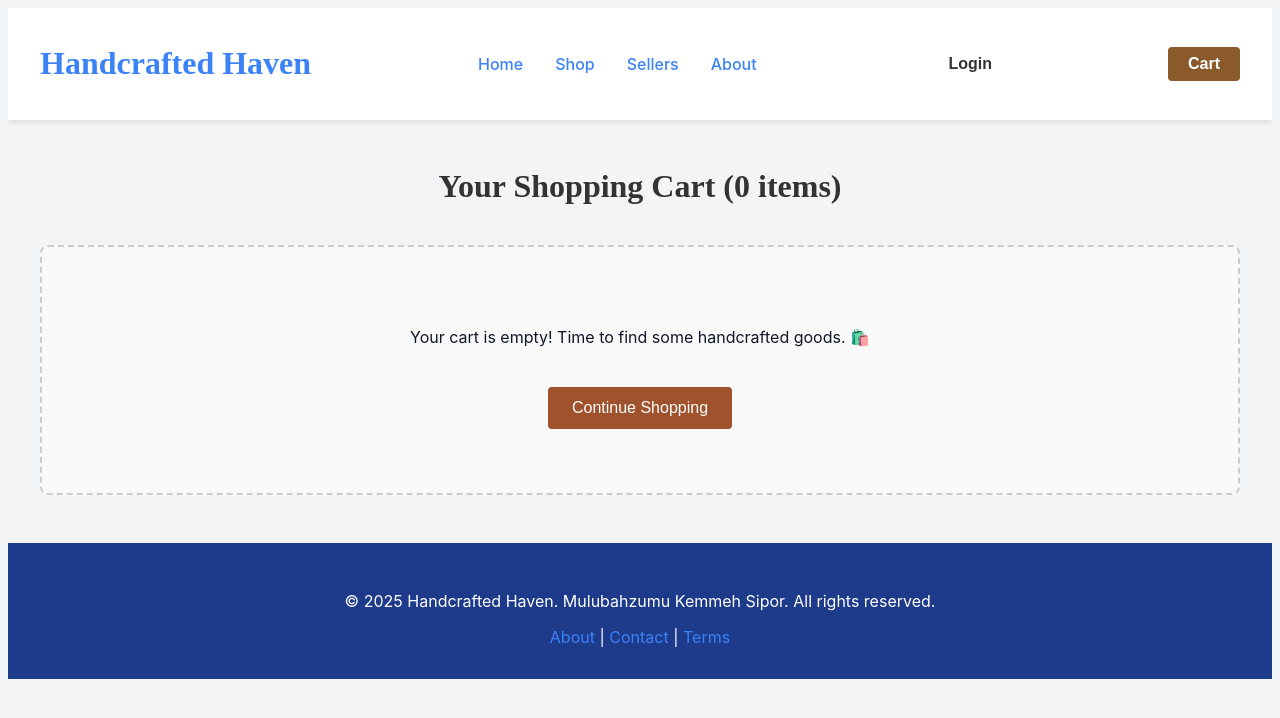
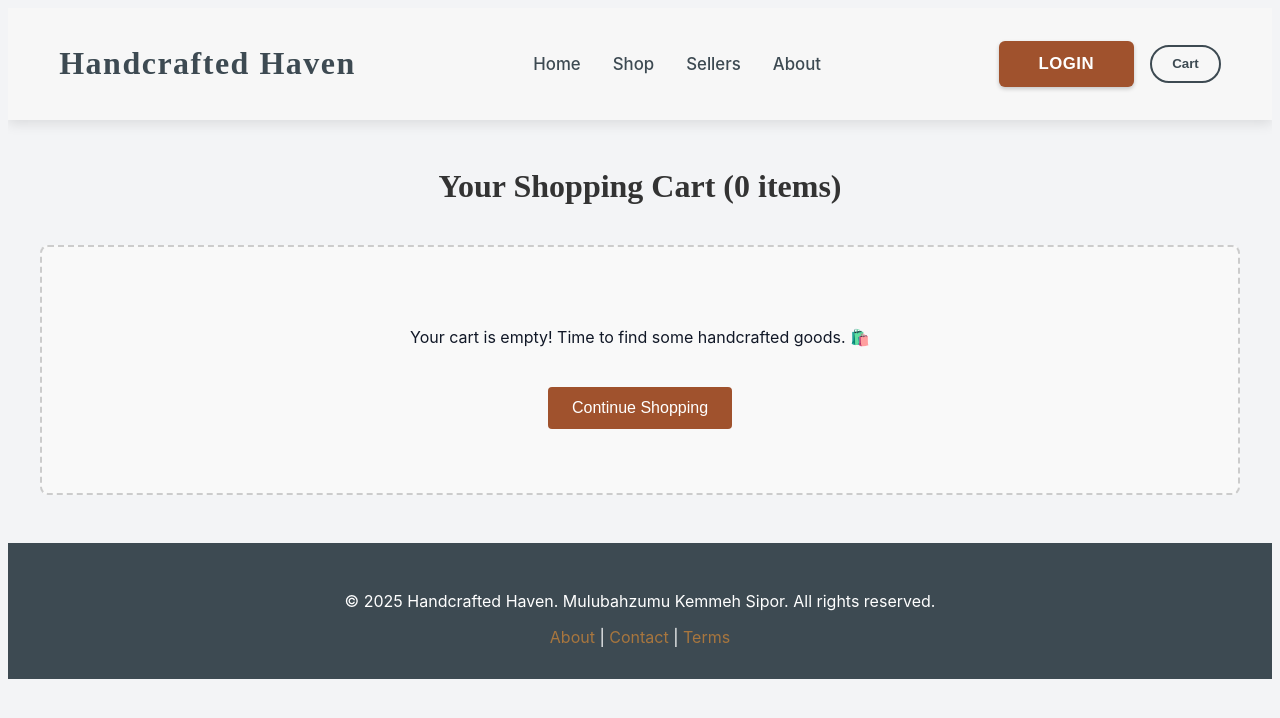
Before and after one commit to MulubahzumuKSipor/Team-Project, a Next.js app: page /cart in a window 1280 px wide. Shown: the top 718 px of the page. Built offline with nearby package versions, Linux system fonts and the light colour scheme.

Commit message:
Better Styles

```diff
--- a/src/app/page.module.css
+++ b/src/app/page.module.css
@@ -1,51 +1,149 @@
+/* --- CSS VARIABLES (Define these globally or in your layout) --- */
+:root {
+  --color-primary: #3d4a52;    /* Deep Slate Blue - for text, main elements */
+  --color-secondary: #a8763e;  /* Warm Terracotta Brown - for hover effects, accents */
+  --color-accent: #f29f05;     /* Vibrant Golden Yellow - for primary buttons/CTAs */
+  --color-light-background: #f7f7f7; /* Near-white background */
+  --font-family-header: 'Playfair Display', serif;
+  --font-family-body: 'Roboto', sans-serif;
+}
+
+/* ----------------------------------------------------------------- */
+
 /* Header */
 .header {
-  background: #ffffff;
-  box-shadow: 0 2px 6px rgba(0,0,0,0.1);
-  padding: 1rem 2rem;
+  background: var(--color-light-background); /* Use variable for soft background */
+  box-shadow: 0 4px 12px rgba(0, 0, 0, 0.1); /* Deeper shadow */
+  padding: 1rem 4vw; /* Responsive padding */
   display: flex;
   justify-content: space-between;
   align-items: center;
+  position: sticky;
+  top: 0;
+  z-index: 1000;
+}
+
+/* Logo/Title */
+.header h1 a {
+  /* Reset Link style */
+  text-decoration: none;
+  color: var(--color-primary);
+  font-size: 2rem;
+  font-weight: 700;
+  letter-spacing: 1.5px;
+  /* Font Family is set inline in the component, but can be defined here if preferred */
+}
+
+/* Navigation Links */
+.nav {
+  display: flex;
+  gap: 2rem; /* Use gap for spacing instead of margin on 'a' */
 }
 
 .nav a {
-  margin: 0 1rem;
+  color: var(--color-primary);
+  text-decoration: none;
   font-weight: 500;
-  transition: color 0.2s ease;
+  font-size: 1.05rem;
+  position: relative;
+  padding: 0.25rem 0; /* Vertical padding for hover effect */
 }
 
 .nav a:hover {
   color: var(--color-secondary);
 }
 
-/* Buttons */
+/* Underline Hover Effect for Navigation */
+.nav a::after {
+  content: '';
+  position: absolute;
+  width: 0;
+  height: 2px;
+  bottom: 0;
+  left: 0;
+  background-color: var(--color-secondary);
+  transition: width 0.3s ease-in-out;
+}
+
+.nav a:hover::after {
+  width: 100%;
+}
+
+/* Button Group Container */
+.buttonGroup {
+    display: flex;
+    gap: 1rem; /* Space between the two buttons */
+    align-items: center;
+}
+
+/* Buttons (Updated with better styles) */
 .buttonPrimary {
   background: var(--color-accent);
   color: white;
-  padding: 0.5rem 1rem;
-  border-radius: 8px;
+  padding: 0.6rem 1.25rem;
+  border-radius: 20px; /* More rounded/friendly aesthetic */
   border: none;
   cursor: pointer;
-  transition: background 0.2s;
+  font-weight: 600;
+  letter-spacing: 0.5px;
+  box-shadow: 0 2px 4px rgba(0, 0, 0, 0.2);
+  transition: background 0.2s, transform 0.1s;
 }
 
 .buttonPrimary:hover {
   background: #e09c00;
+  transform: translateY(-1px);
+  box-shadow: 0 4px 8px rgba(0, 0, 0, 0.2);
 }
 
 .buttonSecondary {
-  border: 1px solid var(--color-primary);
-  padding: 0.5rem 1rem;
-  border-radius: 8px;
+  border: 2px solid var(--color-primary); /* Thicker border for presence */
+  color: var(--color-primary);
+  padding: 0.6rem 1.25rem;
+  border-radius: 20px;
   background: transparent;
   cursor: pointer;
+  font-weight: 600;
+  transition: background 0.2s, color 0.2s, border-color 0.2s;
 }
 
 .buttonSecondary:hover {
-  background: var(--color-secondary);
+  background: var(--color-primary);
   color: white;
+  border-color: var(--color-primary);
 }
 
+
+/* ----------------------------------------------------------------- */
+/* Mobile/Responsive Layout */
+@media (max-width: 900px) {
+    .header {
+        flex-wrap: wrap; /* Allow header items to wrap */
+        justify-content: center; /* Center items on small screens */
+        padding: 1rem;
+    }
+
+    .nav {
+        order: 3; /* Push nav to the bottom */
+        flex-basis: 100%; /* Take full width */
+        justify-content: center;
+        gap: 1rem;
+        margin-top: 0.75rem;
+    }
+
+    .nav a {
+        font-size: 0.9rem;
+    }
+
+    .buttonGroup {
+        order: 2; /* Position buttons next to the title on the first line */
+        margin-left: auto; /* Push buttons to the right */
+    }
+
+    .header h1 {
+        order: 1;
+    }
+}
 /* Hero */
 .hero {
   background: var(--color-secondary);
--- a/src/components/Header.tsx
+++ b/src/components/Header.tsx
@@ -9,18 +9,30 @@ export default function Header() {
     <h1
         style={{
             color: "var(--color-primary)",
-            fontFamily: "'Playfair Display', serif",
+            fontFamily: "var(--font-family-header)", /* Using a CSS variable here */
         }}
     >
         <Link href="/">Handcrafted Haven</Link>
     </h1>
+
     <nav className={styles.nav}>
         <Link href="/">Home</Link>
         <Link href="/shop">Shop</Link>
         <Link href="/sellers">Sellers</Link>
         <Link href="/about">About</Link>
     </nav>
-         <Link href={'/login'}><button className={styles.loginButton}>Login</button></Link>
-          <Link href={'/cart'}><button className={styles.cartButton}>Cart</button></Link>
-      </header>  );
+
+    {/* New Button Group Container */}
+    <div className={styles.buttonGroup}>
+        {/* Login Button uses Primary style (CTA) */}
+        <Link href={'/login'}>
+            <button className={styles.buttonPrimary}>Login</button>
+        </Link>
+
+        {/* Cart Button uses Secondary style (less dominant) */}
+        <Link href={'/cart'}>
+            <button className={styles.buttonSecondary}>Cart</button>
+        </Link>
+    </div>
+</header> );
 }
```
Lines whose indentation alone changed are shown as unchanged.
